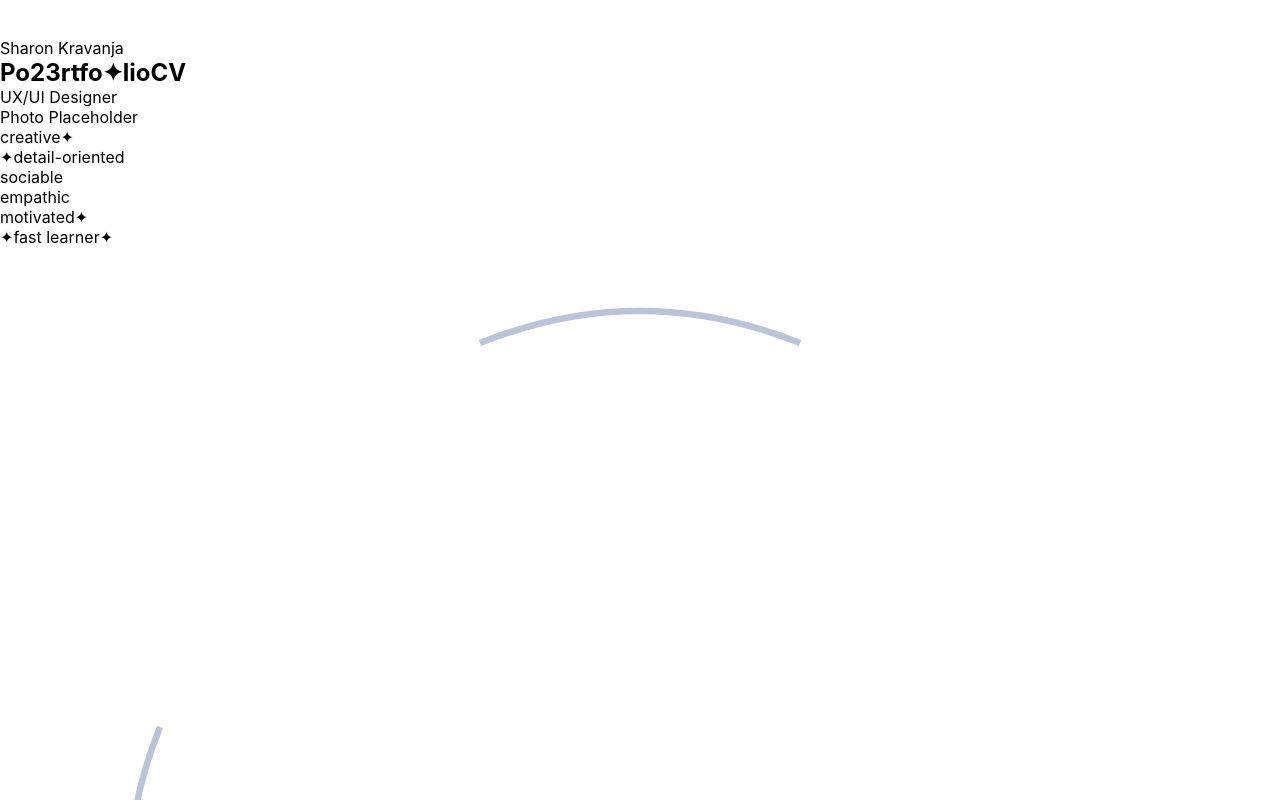
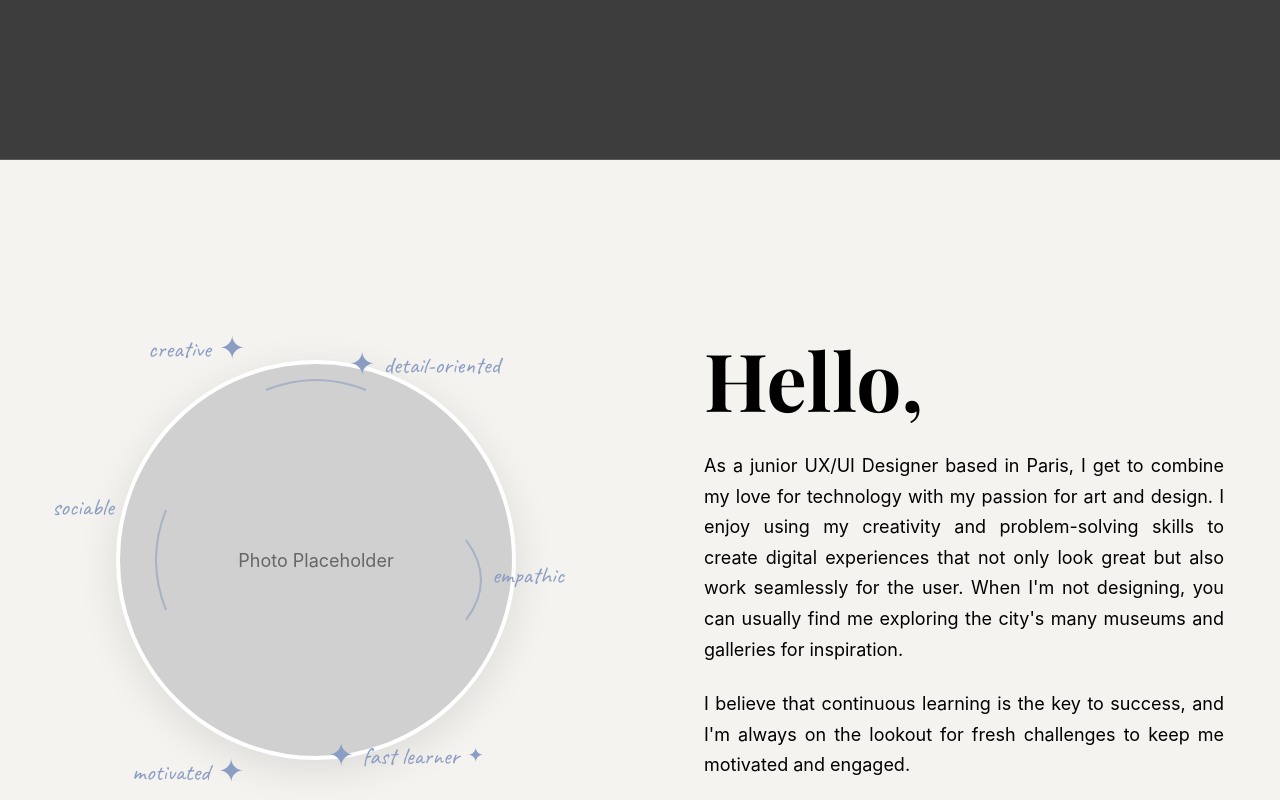
Before and after one commit to mrauthentik/kerpaskey, a React (Vite) app: page / in a window 1280 px wide. Shown: the part 640-1440 px from the top of the page. Built offline with nearby package versions, Linux system fonts and the light colour scheme.

Commit message:
Refactor Hero and About sections to use CSS modules

```diff
--- /dev/null
+++ b/src/components/AboutSection.module.css
@@ -0,0 +1,168 @@
+.aboutSection {
+  min-height: 100vh;
+  background-color: #f5f3f0;
+  color: #000;
+  display: flex;
+  align-items: center;
+  justify-content: center;
+  padding: 64px 24px;
+}
+
+.container {
+  max-width: 1400px;
+  width: 100%;
+  display: grid;
+  grid-template-columns: 1fr 1fr;
+  gap: 64px;
+  align-items: center;
+}
+
+.photoContainer {
+  position: relative;
+  display: flex;
+  justify-content: center;
+  padding: 80px 40px;
+}
+
+.photoWrapper {
+  position: relative;
+  width: 400px;
+  height: 400px;
+}
+
+.photoCircle {
+  width: 100%;
+  height: 100%;
+  border-radius: 50%;
+  background-color: #d0d0d0;
+  overflow: hidden;
+  border: 4px solid white;
+  box-shadow: 0 10px 40px rgba(0, 0, 0, 0.1);
+  display: flex;
+  align-items: center;
+  justify-content: center;
+  font-size: 18px;
+  color: #666;
+}
+
+.photoCircle img {
+  width: 100%;
+  height: 100%;
+  object-fit: cover;
+}
+
+.trait {
+  position: absolute;
+  font-family: 'Caveat', cursive;
+  color: #8b9dc3;
+  font-size: 24px;
+  display: flex;
+  align-items: center;
+  gap: 8px;
+  white-space: nowrap;
+}
+
+.traitCreative {
+  top: -32px;
+  left: 32px;
+}
+
+.traitDetailOriented {
+  top: -16px;
+  right: 16px;
+}
+
+.traitSociable {
+  top: 33%;
+  left: -64px;
+}
+
+.traitEmpathic {
+  top: 50%;
+  right: -48px;
+}
+
+.traitMotivated {
+  bottom: -32px;
+  left: 16px;
+}
+
+.traitFastLearner {
+  bottom: -16px;
+  right: 32px;
+}
+
+.star {
+  font-size: 32px;
+}
+
+.starSmall {
+  font-size: 20px;
+}
+
+.decorativeSvg {
+  position: absolute;
+  inset: 0;
+  width: 100%;
+  height: 100%;
+  pointer-events: none;
+}
+
+.textContainer {
+  padding: 0 32px;
+}
+
+.heading {
+  font-family: 'Playfair Display', serif;
+  font-size: 80px;
+  font-weight: 700;
+  margin-bottom: 32px;
+  line-height: 1;
+}
+
+.textContent {
+  display: flex;
+  flex-direction: column;
+  gap: 24px;
+}
+
+.paragraph {
+  font-size: 18px;
+  line-height: 1.7;
+  text-align: justify;
+}
+
+@media (max-width: 1024px) {
+  .container {
+    grid-template-columns: 1fr;
+    gap: 48px;
+  }
+
+  .photoWrapper {
+    width: 350px;
+    height: 350px;
+  }
+
+  .heading {
+    font-size: 60px;
+  }
+
+  .paragraph {
+    font-size: 16px;
+  }
+}
+
+@media (max-width: 768px) {
+  .photoWrapper {
+    width: 300px;
+    height: 300px;
+  }
+
+  .trait {
+    font-size: 20px;
+  }
+
+  .heading {
+    font-size: 48px;
+  }
+}
--- a/src/components/AboutSection.tsx
+++ b/src/components/AboutSection.tsx
@@ -1,63 +1,53 @@
 import React from 'react';
+import styles from './AboutSection.module.css';
 
 const AboutSection: React.FC = () => {
   return (
-    <section className="min-h-screen bg-[#f5f3f0] text-black flex items-center justify-center px-6 py-16">
-      <div className="max-w-7xl w-full grid grid-cols-1 lg:grid-cols-2 gap-16 items-center">
+    <section className={styles.aboutSection}>
+      <div className={styles.container}>
         {/* Left Side - Photo with Decorative Elements */}
-        <div className="relative flex justify-center">
-          {/* Photo Placeholder Circle */}
-          <div className="relative w-80 h-80 md:w-96 md:h-96">
+        <div className={styles.photoContainer}>
+          <div className={styles.photoWrapper}>
             {/* Main circular photo placeholder */}
-            <div className="w-full h-full rounded-full bg-gray-300 overflow-hidden border-4 border-white shadow-xl">
-              {/* Placeholder for image - you'll add the actual image later */}
-              <div className="w-full h-full flex items-center justify-center text-gray-500 text-lg">
-                Photo Placeholder
-              </div>
+            <div className={styles.photoCircle}>
+              Photo Placeholder
             </div>
 
             {/* Decorative Text Elements Around Circle */}
-            {/* Top Left - creative */}
-            <div className="absolute -top-8 left-8 font-handwriting text-[#8b9dc3] text-2xl flex items-center gap-2">
+            <div className={`${styles.trait} ${styles.traitCreative}`}>
               creative
-              <span className="text-3xl">✦</span>
+              <span className={styles.star}>✦</span>
             </div>
 
-            {/* Top Right - detail-oriented */}
-            <div className="absolute -top-4 right-4 font-handwriting text-[#8b9dc3] text-2xl flex items-center gap-2">
-              <span className="text-4xl">✦</span>
+            <div className={`${styles.trait} ${styles.traitDetailOriented}`}>
+              <span className={styles.star}>✦</span>
               detail-oriented
             </div>
 
-            {/* Left - sociable */}
-            <div className="absolute top-1/3 -left-16 font-handwriting text-[#8b9dc3] text-2xl">
+            <div className={`${styles.trait} ${styles.traitSociable}`}>
               sociable
             </div>
 
-            {/* Right - empathic */}
-            <div className="absolute top-1/2 -right-12 font-handwriting text-[#8b9dc3] text-2xl">
+            <div className={`${styles.trait} ${styles.traitEmpathic}`}>
               empathic
             </div>
 
-            {/* Bottom Left - motivated */}
-            <div className="absolute -bottom-8 left-4 font-handwriting text-[#8b9dc3] text-2xl flex items-center gap-2">
+            <div className={`${styles.trait} ${styles.traitMotivated}`}>
               motivated
-              <span className="text-2xl">✦</span>
+              <span className={styles.star}>✦</span>
             </div>
 
-            {/* Bottom Right - fast learner */}
-            <div className="absolute -bottom-4 right-8 font-handwriting text-[#8b9dc3] text-2xl flex items-center gap-2">
-              <span className="text-2xl">✦</span>
+            <div className={`${styles.trait} ${styles.traitFastLearner}`}>
+              <span className={styles.star}>✦</span>
               fast learner
-              <span className="text-xl">✦</span>
+              <span className={styles.starSmall}>✦</span>
             </div>
 
             {/* Decorative Curved Lines */}
             <svg
-              className="absolute inset-0 w-full h-full pointer-events-none"
+              className={styles.decorativeSvg}
               viewBox="0 0 400 400"
             >
-              {/* Curved line on left */}
               <path
                 d="M 50 150 Q 30 200, 50 250"
                 stroke="#8b9dc3"
@@ -65,7 +55,6 @@ const AboutSection: React.FC = () => {
                 fill="none"
                 opacity="0.6"
               />
-              {/* Curved line on right */}
               <path
                 d="M 350 180 Q 380 220, 350 260"
                 stroke="#8b9dc3"
@@ -73,7 +62,6 @@ const AboutSection: React.FC = () => {
                 fill="none"
                 opacity="0.6"
               />
-              {/* Top curved line */}
               <path
                 d="M 150 30 Q 200 10, 250 30"
                 stroke="#8b9dc3"
@@ -86,13 +74,13 @@ const AboutSection: React.FC = () => {
         </div>
 
         {/* Right Side - About Text */}
-        <div className="space-y-6">
-          <h2 className="font-serif text-6xl md:text-7xl font-bold mb-8">
+        <div className={styles.textContainer}>
+          <h2 className={styles.heading}>
             Hello,
           </h2>
 
-          <div className="space-y-4 text-base md:text-lg leading-relaxed text-justify">
-            <p>
+          <div className={styles.textContent}>
+            <p className={styles.paragraph}>
               As a junior UX/UI Designer based in Paris, I get to combine my love for
               technology with my passion for art and design. I enjoy using my
               creativity and problem-solving skills to create digital experiences
@@ -101,7 +89,7 @@ const AboutSection: React.FC = () => {
               museums and galleries for inspiration.
             </p>
 
-            <p>
+            <p className={styles.paragraph}>
               I believe that continuous learning is the key to success, and I'm always on the
               lookout for fresh challenges to keep me motivated and engaged.
             </p>
--- a/src/components/HeroSection.tsx
+++ b/src/components/HeroSection.tsx
@@ -1,24 +1,25 @@
 import React from 'react';
+import styles from './HeroSection.module.css';
 
 const HeroSection: React.FC = () => {
   return (
-    <section className="min-h-screen bg-[#3d3d3d] text-white flex flex-col">
+    <section className={styles.heroSection}>
       {/* Navigation */}
-      <nav className="border-b border-[#5a5a5a]">
-        <div className="max-w-7xl mx-auto px-8 py-5 flex justify-between items-center text-sm tracking-wide">
-          <div className="font-light">2023</div>
-          <div className="font-light">Curriculum Vitae</div>
-          <div className="font-light">Sharon Kravanja</div>
+      <nav className={styles.nav}>
+        <div className={styles.navContainer}>
+          <div className={styles.navItem}>2023</div>
+          <div className={styles.navItem}>Curriculum Vitae</div>
+          <div className={styles.navItem}>Sharon Kravanja</div>
         </div>
       </nav>
 
       {/* Hero Content */}
-      <div className="flex-1 flex items-center justify-center px-6 py-16">
-        <div className="text-center relative max-w-5xl">
+      <div className={styles.heroContent}>
+        <div className={styles.heroInner}>
           {/* Handwritten Name with Decorative Curve */}
-          <div className="relative mb-2">
+          <div className={styles.nameContainer}>
             <svg
-              className="absolute left-1/2 -translate-x-1/2 -top-4 w-64 h-32"
+              className={styles.curveSvg}
               viewBox="0 0 250 120"
               fill="none"
               xmlns="http://www.w3.org/2000/svg"
@@ -30,32 +31,32 @@ const HeroSection: React.FC = () => {
                 fill="none"
               />
             </svg>
-            <div className="font-handwriting text-5xl md:text-6xl text-[#8b9dc3] relative z-10">
+            <div className={styles.handwrittenName}>
               Sharon Kravanja
             </div>
           </div>
 
           {/* Portfolio Text with Decorative Elements */}
-          <div className="relative inline-block mt-4">
-            <h1 className="font-serif text-8xl md:text-9xl lg:text-[12rem] font-bold tracking-tight leading-none">
+          <div className={styles.portfolioContainer}>
+            <h1 className={styles.portfolioText}>
               P
-              <span className="relative inline-block mx-1">
+              <span className={styles.letterO}>
                 o
-                <span className="absolute top-1/2 left-1/2 -translate-x-1/2 -translate-y-1/2 text-3xl md:text-4xl font-handwriting text-[#8b9dc3] font-normal">
+                <span className={`${styles.decoration} ${styles.decoration23}`}>
                   23
                 </span>
               </span>
               rtf
-              <span className="relative inline-block mx-1">
+              <span className={styles.letterO}>
                 o
-                <span className="absolute top-1/2 left-1/2 -translate-x-1/2 -translate-y-1/2 text-4xl md:text-5xl text-[#8b9dc3]">
+                <span className={`${styles.decoration} ${styles.decorationStar}`}>
                   ✦
                 </span>
               </span>
               li
-              <span className="relative inline-block mx-1">
+              <span className={styles.letterO}>
                 o
-                <span className="absolute top-1/2 left-1/2 -translate-x-1/2 -translate-y-1/2 text-2xl md:text-3xl font-handwriting text-[#8b9dc3] font-normal">
+                <span className={`${styles.decoration} ${styles.decorationCV}`}>
                   CV
                 </span>
               </span>
@@ -63,8 +64,8 @@ const HeroSection: React.FC = () => {
           </div>
 
           {/* Subtitle */}
-          <div className="mt-10">
-            <span className="inline-block border-2 border-white rounded-full px-10 py-3 text-xl md:text-2xl font-light tracking-wider">
+          <div className={styles.subtitle}>
+            <span className={styles.subtitleBadge}>
               UX/UI Designer
             </span>
           </div>
@@ -72,7 +73,7 @@ const HeroSection: React.FC = () => {
       </div>
 
       {/* Bottom Border */}
-      <div className="border-t border-[#5a5a5a]"></div>
+      <div className={styles.bottomBorder}></div>
     </section>
   );
 };
```
